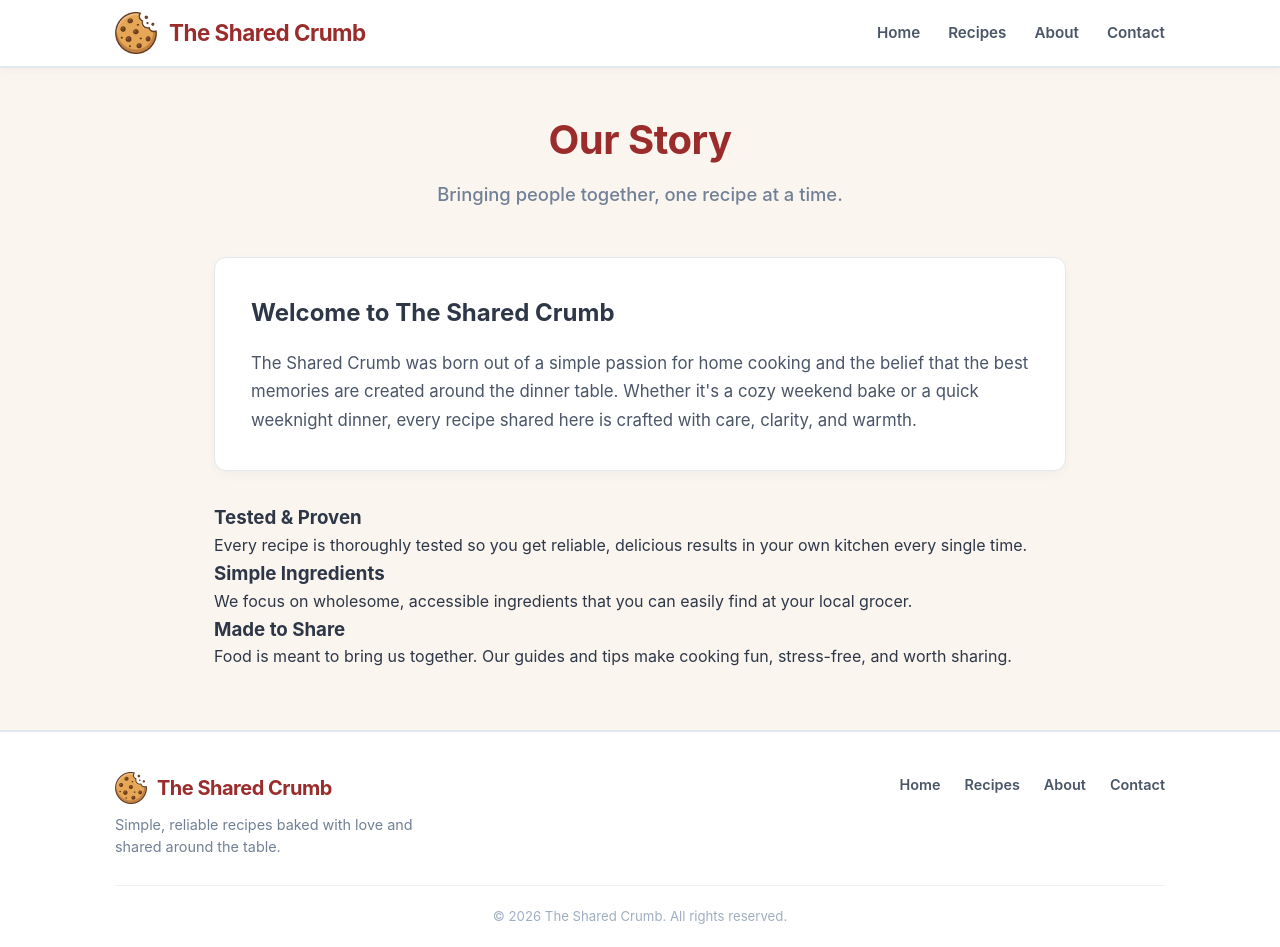
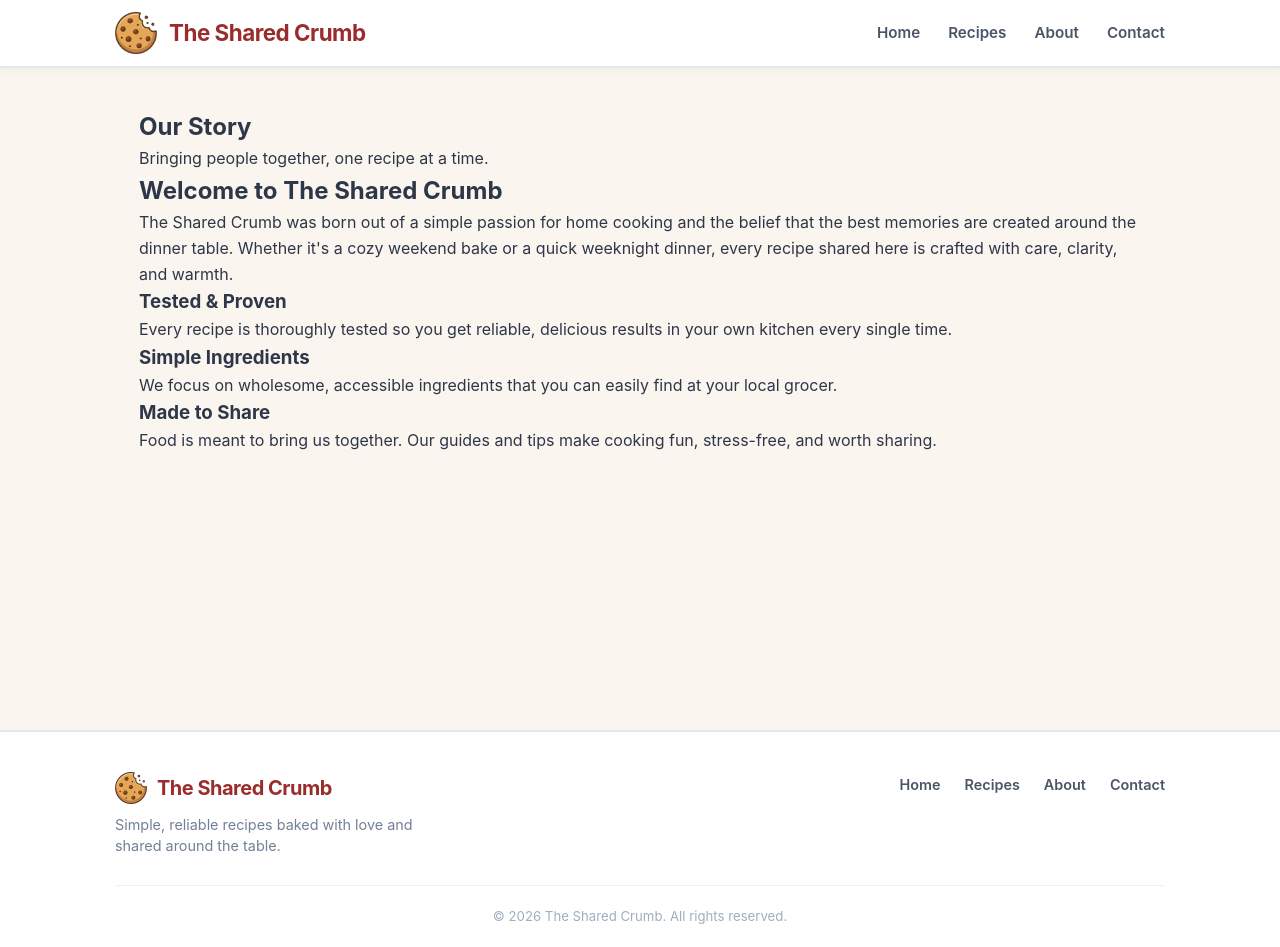
Before and after one commit to TheSharedCrumb/TheSharedCrumb, a Jekyll site: the page built from about.html, in a window 1280 px wide and 947 px high. Built offline with Jekyll 4.4.1, drawn with Linux system fonts in a browser that asks for light colours.

Commit message:
Update style.css

```diff
--- a/assets/css/style.css
+++ b/assets/css/style.css
@@ -137,167 +137,7 @@ nav a:hover::after {
 }
 
 /* ==========================================================================
-   4. Footer Layout & Styling
-   ========================================================================== */
-footer {
-  background-color: #FFFFFF;
-  border-top: 2px solid #E2E8F0;
-  padding: 40px 24px 20px;
-  margin-top: auto; /* Pins footer to bottom on short pages */
-}
-
-.footer-container {
-  max-width: 1050px;
-  margin: 0 auto;
-  display: flex;
-  justify-content: space-between;
-  align-items: flex-start;
-  gap: 32px;
-  padding-bottom: 28px;
-  border-bottom: 1px solid #EDF2F7;
-}
-
-/* Footer Logo & Brand Link */
-.footer-logo {
-  display: flex;
-  align-items: center;
-  gap: 10px;
-  text-decoration: none;
-}
-
-.footer-logo-img {
-  height: 32px !important;
-  max-height: 32px !important;
-  width: auto !important;
-  border-radius: 4px;
-  display: block;
-}
-
-.footer-logo-text {
-  font-size: 1.25rem;
-  font-weight: 700;
-  color: #9B2C2C;
-  letter-spacing: -0.5px;
-  text-decoration: none;
-  transition: opacity 0.2s ease;
-}
-
-.footer-logo:hover .footer-logo-text {
-  opacity: 0.85;
-}
-
-.footer-tagline {
-  color: #718096;
-  font-size: 0.9rem;
-  margin-top: 10px;
-  max-width: 320px;
-  line-height: 1.5;
-}
-
-/* Footer Navigation Links */
-.footer-links ul {
-  list-style: none;
-  display: flex;
-  gap: 24px;
-}
-
-.footer-links a {
-  text-decoration: none;
-  color: #4A5568;
-  font-size: 0.9rem;
-  font-weight: 600;
-  transition: color 0.2s ease;
-}
-
-.footer-links a:hover {
-  color: #9B2C2C;
-}
-
-/* Copyright Bar */
-.footer-bottom {
-  max-width: 1050px;
-  margin: 20px auto 0;
-  text-align: center;
-  color: #A0AEC0;
-  font-size: 0.825rem;
-}
-
-/* ==========================================================================
-   5. About & Contact Page Styles
-   ========================================================================== */
-.about-container {
-  max-width: 900px;
-  margin: 40px auto 60px;
-  padding: 0 24px;
-}
-
-.about-hero {
-  text-align: center;
-  margin-bottom: 48px;
-}
-
-.about-hero h1 {
-  font-size: 2.5rem;
-  color: #9B2C2C;
-  letter-spacing: -0.5px;
-  margin-bottom: 8px;
-}
-
-.about-subtitle {
-  font-size: 1.15rem;
-  color: #718096;
-  font-weight: 500;
-}
-
-.about-card {
-  background-color: #FFFFFF;
-  border: 1px solid #E2E8F0;
-  border-radius: 12px;
-  padding: 36px;
-  margin-bottom: 32px;
-  box-shadow: 0 4px 12px rgba(0, 0, 0, 0.03);
-}
-
-.about-card h2 {
-  color: #2D3748;
-  font-size: 1.5rem;
-  margin-bottom: 16px;
-}
-
-.about-card p {
-  color: #4A5568;
-  font-size: 1.05rem;
-  line-height: 1.7;
-}
-
-.contact-coming-soon {
-  display: flex;
-  justify-content: center;
-  align-items: center;
-  min-height: 50vh;
-  padding: 40px 24px;
-}
-
-.coming-soon-card {
-  background-color: #FFFFFF;
-  border: 1px solid #E2E8F0;
-  border-radius: 12px;
-  padding: 48px 32px;
-  max-width: 540px;
-  width: 100%;
-  text-align: center;
-  box-shadow: 0 4px 12px rgba(0, 0, 0, 0.03);
-}
-
-.coming-soon-card h1 {
-  font-size: 2.25rem;
-  color: #9B2C2C;
-  letter-spacing: -0.5px;
-  margin-bottom: 12px;
-}
-
-/* ==========================================================================
-   6. Featured Recipe Carousel
+   4. Featured Recipe Carousel
    ========================================================================== */
 .featured-section {
   margin: 20px 0 60px;
@@ -412,7 +252,148 @@ footer {
 }
 
 /* ==========================================================================
-   7. Individual Recipe Layout Styles
+   5. Recipe Index Page & Grid Controls
+   ========================================================================== */
+.recipes-archive-container {
+  max-width: 1050px;
+  margin: 20px auto 60px;
+}
+
+.archive-header {
+  text-align: center;
+  margin-bottom: 32px;
+}
+
+.archive-header h1 {
+  font-size: 2.25rem;
+  color: #9B2C2C;
+  margin-bottom: 8px;
+}
+
+.archive-header p {
+  color: #718096;
+  margin-bottom: 24px;
+}
+
+/* Search Bar */
+.search-box-wrapper {
+  max-width: 480px;
+  margin: 0 auto;
+}
+
+#recipeSearchInput {
+  width: 100%;
+  padding: 12px 20px;
+  border: 1px solid #E2E8F0;
+  border-radius: 25px;
+  font-size: 0.95rem;
+  background-color: #FFFFFF;
+  color: #2D3748;
+  outline: none;
+  box-shadow: 0 2px 6px rgba(0, 0, 0, 0.03);
+  transition: border-color 0.2s ease, box-shadow 0.2s ease;
+}
+
+#recipeSearchInput:focus {
+  border-color: #9B2C2C;
+  box-shadow: 0 4px 12px rgba(155, 44, 44, 0.1);
+}
+
+/* Category Filter Navigation */
+.category-filter-nav {
+  display: flex;
+  justify-content: center;
+  flex-wrap: wrap;
+  gap: 10px;
+  margin-bottom: 36px;
+}
+
+.filter-btn {
+  background-color: #FFFFFF;
+  border: 1px solid #E2E8F0;
+  color: #4A5568;
+  padding: 8px 18px;
+  border-radius: 20px;
+  font-weight: 600;
+  font-size: 0.875rem;
+  cursor: pointer;
+  transition: all 0.2s ease;
+}
+
+.filter-btn:hover,
+.filter-btn.active {
+  background-color: #9B2C2C;
+  color: #FFFFFF;
+  border-color: #9B2C2C;
+}
+
+/* Responsive Grid with Image Caps */
+.recipes-grid {
+  display: grid;
+  grid-template-columns: repeat(auto-fill, minmax(260px, 320px));
+  justify-content: center; /* Keeps cards centered if only a few match */
+  gap: 24px;
+}
+
+.recipe-grid-card {
+  background-color: #FFFFFF;
+  border: 1px solid #E2E8F0;
+  border-radius: 10px;
+  overflow: hidden;
+  text-decoration: none;
+  display: flex;
+  flex-direction: column;
+  box-shadow: 0 4px 12px rgba(0, 0, 0, 0.03);
+  transition: transform 0.2s ease, box-shadow 0.2s ease;
+}
+
+.recipe-grid-card:hover {
+  transform: translateY(-3px);
+  box-shadow: 0 6px 16px rgba(0, 0, 0, 0.08);
+}
+
+/* Image Height Cap for Index Grid */
+.grid-card-img {
+  width: 100%;
+  max-height: 220px; /* Prevents oversized cards */
+  aspect-ratio: 1 / 1;
+  object-fit: cover;
+  display: block;
+}
+
+.grid-card-content {
+  padding: 16px 20px 20px;
+  display: flex;
+  flex-direction: column;
+  flex: 1;
+}
+
+.grid-card-content h3 {
+  font-size: 1.15rem;
+  color: #2D3748;
+  margin-bottom: 8px;
+  transition: color 0.2s ease;
+}
+
+.recipe-grid-card:hover .grid-card-content h3 {
+  color: #9B2C2C;
+}
+
+.grid-card-content p {
+  color: #718096;
+  font-size: 0.875rem;
+  line-height: 1.5;
+}
+
+.no-results-message {
+  text-align: center;
+  padding: 60px 20px;
+  color: #A0AEC0;
+  font-size: 1.1rem;
+}
+
+/* ==========================================================================
+   6. Individual Recipe Layout Styles
    ========================================================================== */
 .recipe-detail-container {
   max-width: 800px;
@@ -526,6 +507,92 @@ footer {
 }
 
 /* ==========================================================================
+   7. Footer Layout & Styling
+   ========================================================================== */
+footer {
+  background-color: #FFFFFF;
+  border-top: 2px solid #E2E8F0;
+  padding: 40px 24px 20px;
+  margin-top: auto; /* Pins footer to bottom on short pages */
+}
+
+.footer-container {
+  max-width: 1050px;
+  margin: 0 auto;
+  display: flex;
+  justify-content: space-between;
+  align-items: flex-start;
+  gap: 32px;
+  padding-bottom: 28px;
+  border-bottom: 1px solid #EDF2F7;
+}
+
+/* Footer Logo & Brand Link */
+.footer-logo {
+  display: flex;
+  align-items: center;
+  gap: 10px;
+  text-decoration: none;
+}
+
+.footer-logo-img {
+  height: 32px !important;
+  max-height: 32px !important;
+  width: auto !important;
+  border-radius: 4px;
+  display: block;
+}
+
+.footer-logo-text {
+  font-size: 1.25rem;
+  font-weight: 700;
+  color: #9B2C2C;
+  letter-spacing: -0.5px;
+  text-decoration: none;
+  transition: opacity 0.2s ease;
+}
+
+.footer-logo:hover .footer-logo-text {
+  opacity: 0.85;
+}
+
+.footer-tagline {
+  color: #718096;
+  font-size: 0.9rem;
+  margin-top: 10px;
+  max-width: 320px;
+  line-height: 1.5;
+}
+
+/* Footer Navigation Links */
+.footer-links ul {
+  list-style: none;
+  display: flex;
+  gap: 24px;
+}
+
+.footer-links a {
+  text-decoration: none;
+  color: #4A5568;
+  font-size: 0.9rem;
+  font-weight: 600;
+  transition: color 0.2s ease;
+}
+
+.footer-links a:hover {
+  color: #9B2C2C;
+}
+
+/* Copyright Bar */
+.footer-bottom {
+  max-width: 1050px;
+  margin: 20px auto 0;
+  text-align: center;
+  color: #A0AEC0;
+  font-size: 0.825rem;
+}
+
+/* ==========================================================================
    8. Mobile Responsive Adjustments
    ========================================================================== */
 @media (max-width: 600px) {
@@ -567,6 +634,11 @@ footer {
     max-width: 100%;
   }
 
+  /* Recipe Grid Mobile */
+  .recipes-grid {
+    grid-template-columns: 1fr;
+  }
+
   /* Recipe Page Mobile */
   .recipe-article {
     padding: 24px 18px;
```
